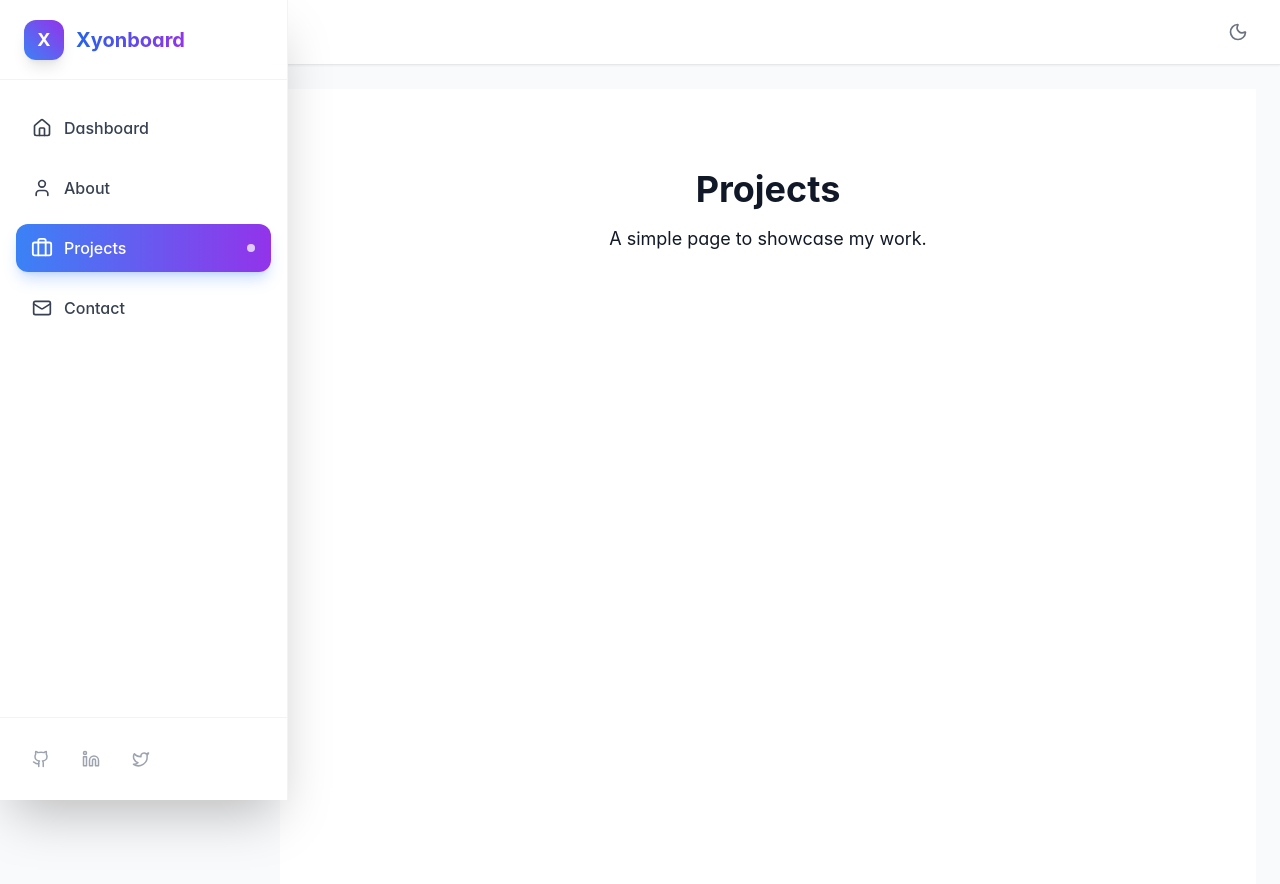
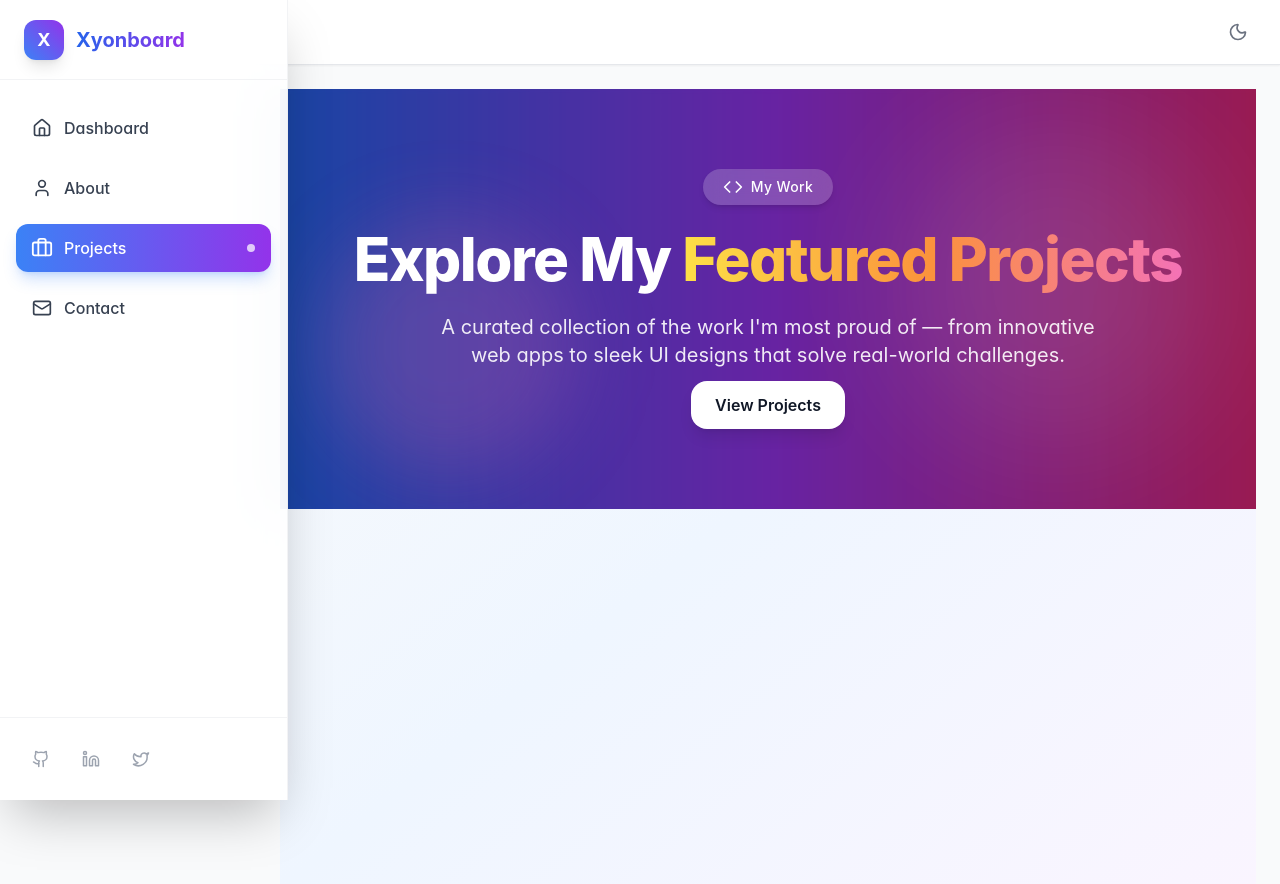
Before and after one commit to XyonShadow/XyonBoard, a React (Vite) app: page /projects in a window 1280 px wide. Shown: the top 884 px of the page. Built offline with nearby package versions, Linux system fonts and the light colour scheme.

Commit message:
feat(projects): add hero section with  gradient background and Headings

```diff
--- a/src/pages/Projects.tsx
+++ b/src/pages/Projects.tsx
@@ -1,15 +1,53 @@
 import React from "react";
+import { Code } from "lucide-react";
 import './Projects.css';
 
 const Projects: React.FC = () => {
   return (
-    <div className="min-h-screen bg-white dark:bg-gray-900 text-gray-900 dark:text-white">
-      {/* Simple Hero Section */}
-      <div className="text-center py-20">
-        <h1 className="text-4xl font-bold mb-4">Projects</h1>
-        <p className="text-lg max-w-xl mx-auto">
-          A simple page to showcase my work.
-        </p>
+    <div className="min-h-screen bg-gradient-to-br from-gray-50 via-blue-50 to-purple-50 dark:from-gray-900 dark:via-blue-900/20 dark:to-purple-900/20">
+      {/* Hero Section */}
+      <div className="relative overflow-hidden bg-gradient-to-r from-blue-600 via-purple-600 to-pink-600 text-white py-20">
+        {/* Overlay */}
+        <div className="absolute inset-0 bg-black/30 backdrop-blur-[2px]"></div>
+
+        {/* Animated Background Accents */}
+        <div className="absolute top-10 right-10 w-80 h-80 bg-white/10 rounded-full blur-3xl animate-float" />
+        <div className="absolute bottom-10 left-10 w-64 h-64 bg-pink-400/20 rounded-full blur-2xl animate-floatReverse" />
+
+        {/* Hero Content */}
+        <div className="relative z-10 max-w-5xl mx-auto px-6 text-center">
+          {/* Badge */}
+          <div className="inline-flex items-center space-x-2 bg-white/20 backdrop-blur-md rounded-full px-5 py-2 mb-6 shadow-md">
+            <Code className="w-5 h-5" />
+            <span className="text-sm font-medium tracking-wide">
+              My Work
+            </span>
+          </div>
+
+          {/* Heading */}
+          <h1 className="text-4xl md:text-6xl font-extrabold mb-6 leading-tight tracking-tight">
+            Explore My{" "}
+            <span className="text-transparent bg-clip-text bg-gradient-to-r from-yellow-300 via-orange-400 to-pink-400">
+              Featured Projects
+            </span>
+          </h1>
+
+          {/* Subheading */}
+          <p className="text-lg md:text-xl opacity-90 max-w-2xl mx-auto leading-relaxed\">
+            A curated collection of the work I'm most proud of — from innovative web apps to sleek UI designs that solve real-world
+            challenges.
+          </p>
+
+          {/* CTA Button */}
+          <div>
+            <a
+              href="#projects-list"
+              className="inline-block mt-3 bg-white text-gray-900 font-semibold px-6 py-3 rounded-2xl shadow-lg hover:shadow-xl hover:scale-105 transform transition-all duration-300"
+            >
+              View Projects
+            </a>
+          </div>
+        </div>
       </div>
     </div>
   );
```
